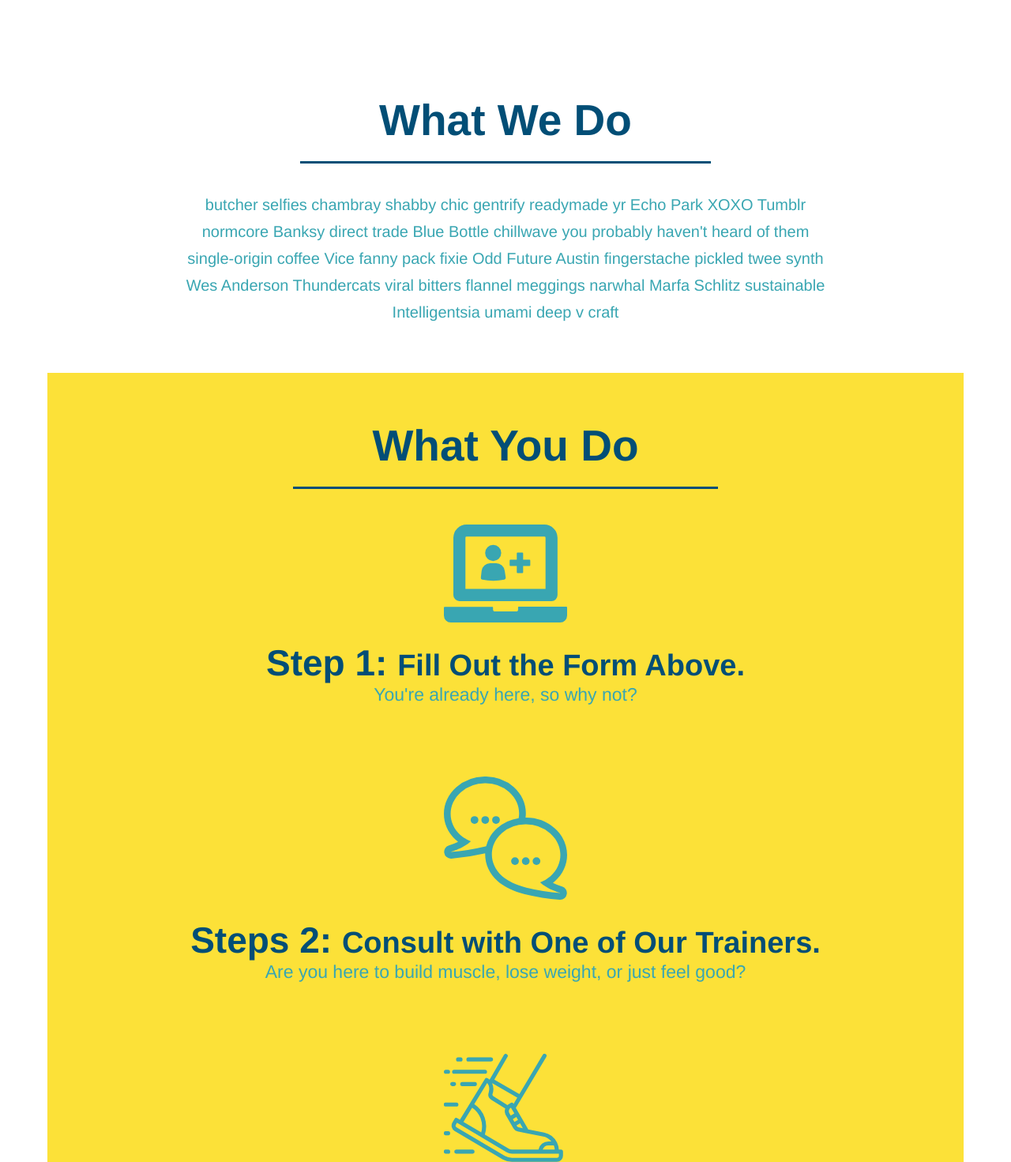
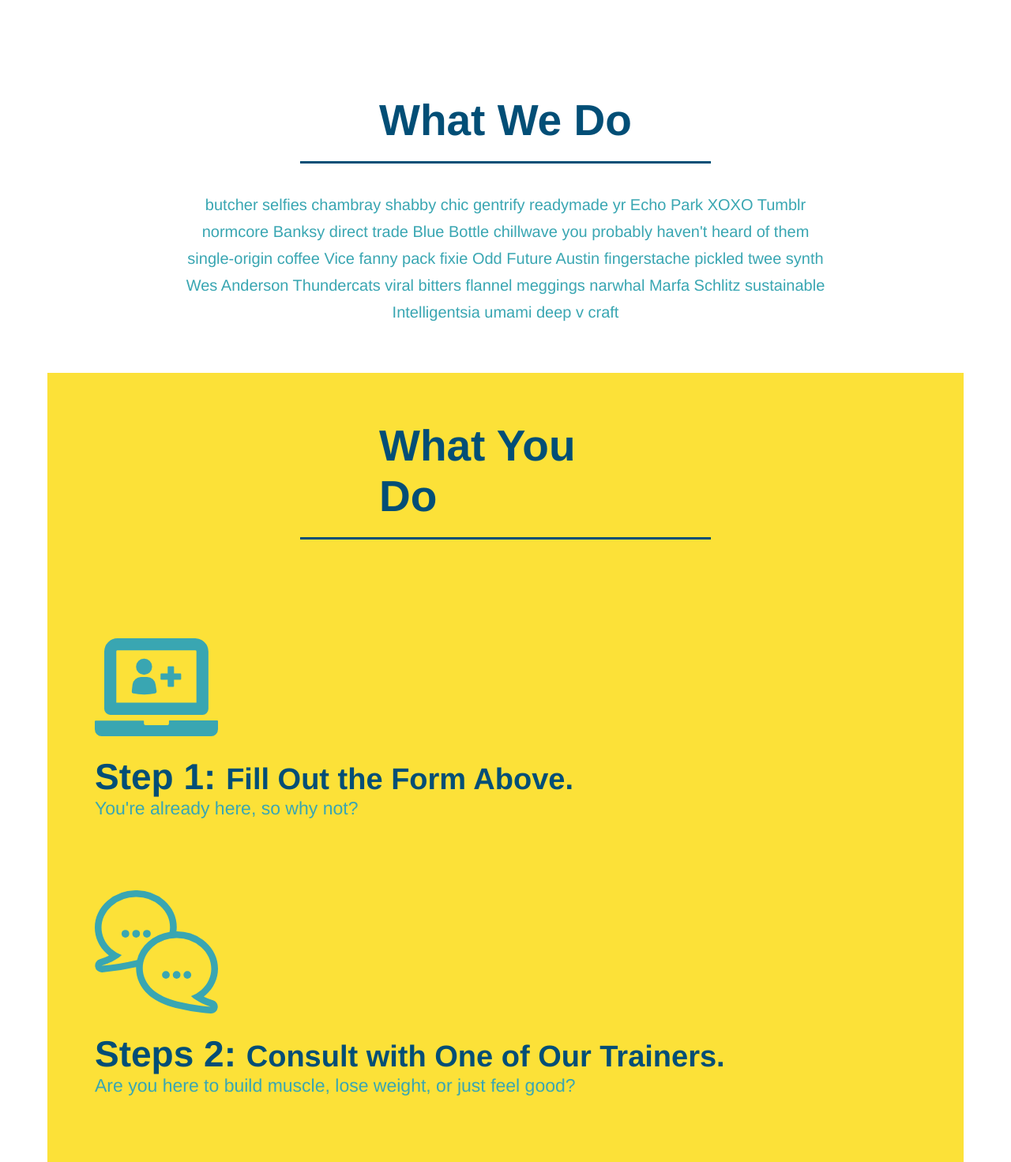
Before and after one commit to BDJS0033/Run-Buddy, a plain HTML site: page index.html in a window 1280 px wide. Shown: the part 718-2189 px from the top of the page at 79% size. Drawn offline with Linux system fonts and the light colour scheme.

Commit message:
add flexbox to section-title

```diff
--- a/assets/css/style.css
+++ b/assets/css/style.css
@@ -144,20 +144,16 @@ section {
     font-size: 16px;
 }
 
-.intro {
-    text-align: center;
-}
-
 .intro p {
     line-height: 1.7;
     color: #39a6b2;
     width: 80%;
     font-size: 20px;
     margin: 0 auto;
+    text-align: center;
 }
 
 .steps {
-    text-align: center;
     background: #fce138;
 }
 
@@ -188,9 +184,6 @@ section {
 .section-title {
     font-size: 55px;
     color: #024e76;
-    margin-bottom: 35px;
-    padding: 0 100px 20px 100px;
-    display: inline-block;
     border-bottom: 3px solid;
 }
 
@@ -200,10 +193,6 @@ section {
 
 .seconday-border {
     border-color: #39a6b2;
-}
-
-.trainers {
-    text-align: center;
 }
 
 .trainer {
@@ -254,8 +243,13 @@ section {
     display: inline-block;
     padding: 0 100px 20px 100px;
     border-bottom: 3px solid;
-    margin-bottom: 35px;
+    margin: 0 auto 35px auto;
     color: #024e76;
+    width: 50%;
+}
+
+.flex-row {
+    display: flex;
 }
 
 /* REACH OUT STYLES START */
--- a/index.html
+++ b/index.html
@@ -81,43 +81,58 @@
 <!-- "what we do" section-->
 <section>
 <section id="what-we-do" class="intro">
+    <div class="flex-row">
     <h2 class="section-title primary-border"> What We Do</h2>
+    </div>
+    <div class="flex-row">
     <p> butcher selfies chambray shabby chic gentrify readymade yr Echo Park XOXO Tumblr normcore Banksy direct trade Blue Bottle chillwave you probably haven't heard of them single-origin coffee Vice fanny pack fixie Odd Future Austin fingerstache pickled twee synth Wes Anderson Thundercats viral bitters flannel meggings narwhal Marfa Schlitz sustainable Intelligentsia umami deep v craft
     </p>
+    </div>
 </section>
 
 <!-- "what you do" section -->
 <section id="what-you-do" class="steps">
+    <div class="flex-row">
     <h2 class="section-title seconday-border">What You Do</h2>
-
+    </div>
     <div>
         <img src="./assets/images/step-1.svg" alt="">
         <h3>Step 1: <span>Fill Out the Form Above.</span></h3>
+        <div class="flex-row">
         <p>You're already here, so why not?</p>
+        </div>
     </div>
 
     <div>
         <img src="./assets/images/step-2.svg" alt="">
         <h3>Steps 2: <span>Consult with One of Our Trainers.</span></h3>
+        <div class="flex-row">
         <p>Are you here to build muscle, lose weight, or just feel good?</p>
+        </div>
     </div>
 
     <div>
         <img src="./assets/images/step-3.svg" alt="">
         <h3>Step 3: <span>Get Running.</span></h3>
+        <div class="flex-row">
         <p>Hit the ground running (literally) once your trainer lays our your plan.</p>
+        </div>
     </div>
 
     <div>
         <img src="./assets/images/step-4.svg" alt="">
         <h3>Step 4: <span>See Results.</span></h3>
+        <div class="flex-row">
         <p>Bi-weekly checkins with your trainer will keep you focused</p>
+        </div>
     </div>
 </section>
 
 <!-- "meet the trainers" section -->
 <section id="your-trainers" class="trainers">
+    <div class="flex-row">
     <h2 class="section-title primary-border">Meet The Trainers</h2>
+    </div>
     <article class="trainer">
         <img src="./assets/images/trainer-1.jpg" alt="Arron Stephens in his workout clothes, ready to pump iron"/>
         <div class="trainer-bio text-left">
@@ -155,7 +170,9 @@
 
 <!-- "reach out" section -->
 <section id="reach-out" class="contact">
+    <div class="flex-row">
     <h2 class="section-title secondary-border">Reach Out</h2>
+    </div>
     <div class="contact-info">
         <div class="contact-form">
             <h3>Contact Us</h3>
```
